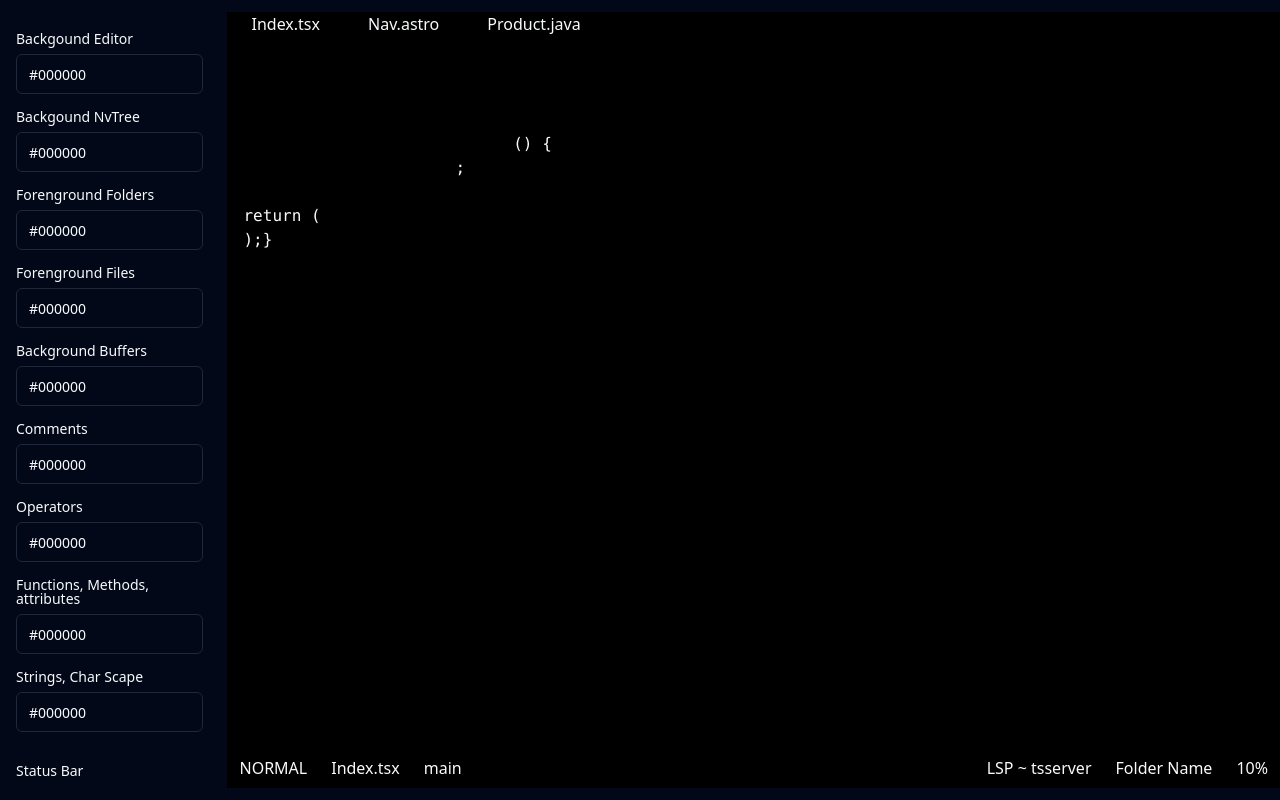
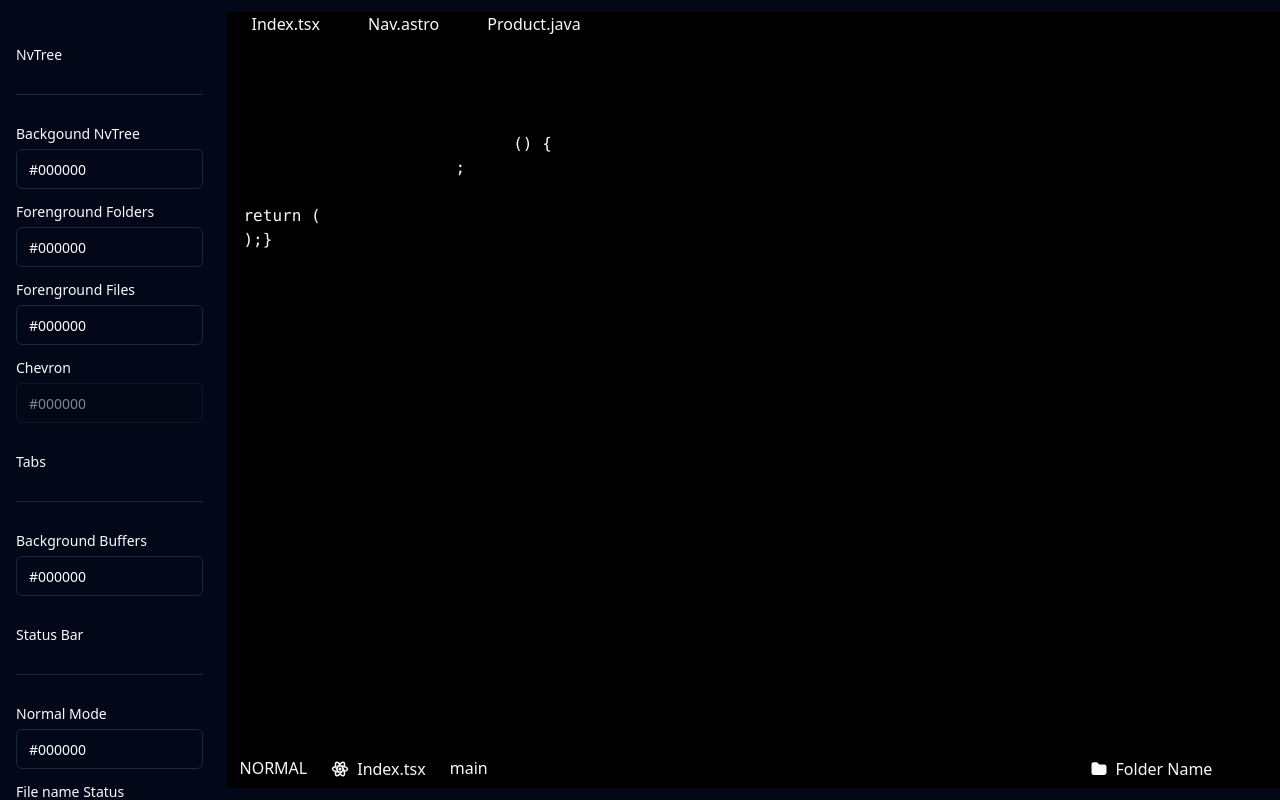
Before and after one commit to AlexNarvaez00/nvchad-theme-creator, a React (Vite) app: page / in a window 1280 px wide. Built offline with nearby package versions, Linux system fonts and the light colour scheme.

Commit message:
ft: colors changes

```diff
--- a/src/components/Form.tsx
+++ b/src/components/Form.tsx
@@ -14,12 +14,9 @@ export default function Form() {
 
   return (
     <form className={`grid gap-4`}>
-      <InputForm
-        label="Backgound Editor"
-        name="background"
-        value={state.background}
-        onChange={handleChange}
-      />
+      <section className="mt-4 grid gap-4">
+        <Title type="h4">NvTree</Title>
+        <Separator className="my-4" />
         <InputForm
           label="Backgound NvTree"
           name="backgroundTree"
@@ -39,11 +36,70 @@ export default function Form() {
           onChange={handleChange}
         />
         <InputForm
+          label="Chevron"
+          name="foregroundComments"
+          value={state.foregroundComments}
+          onChange={handleChange}
+          disabled={true}
+        />
+
+      </section>
+      <section className="mt-4 grid gap-4">
+        <Title type="h4">Tabs</Title>
+        <Separator className="my-4" />
+        <InputForm
           label="Background Buffers"
           name="backgroundTabs"
           value={state.backgroundTabs}
           onChange={handleChange}
         />
+      </section>
+
+      <section className="mt-4 grid gap-4">
+        <Title type="h4">Status Bar</Title>
+        <Separator className="my-4" />
+        <InputForm
+          label="Normal Mode"
+          name="backgroundMode"
+          value={state.backgroundMode}
+          onChange={handleChange}
+        />
+        <InputForm
+          label="File name Status"
+          name="backgroundFileName"
+          value={state.backgroundFileName}
+          onChange={handleChange}
+        />
+        <InputForm
+          label="LSP color"
+          name="backgroundMode"
+          value={state.backgroundMode}
+          onChange={handleChange}
+          disabled={true}
+        />
+        <InputForm
+          label="Percentage file"
+          name="forendgroundPerDocument"
+          value={state.forendgroundPerDocument}
+          onChange={handleChange}
+        />
+        <InputForm
+          label="Name folder"
+          name="backgroundFolderIcon"
+          value={state.backgroundFolderIcon}
+          onChange={handleChange}
+        />
+      </section>
+      <section className="mt-4 grid gap-4">
+        <Title type="h4">Editor</Title>
+        <Separator className="my-4" />
+        <InputForm
+          label="Backgound Editor"
+          name="background"
+          value={state.background}
+          onChange={handleChange}
+        />
+
         <InputForm
           label="Comments"
           name="foregroundComments"
@@ -68,40 +124,6 @@ export default function Form() {
           value={state.foregroundString}
           onChange={handleChange}
         />
-      <section className="mt-4 grid gap-4">
-        <Title type="h4">Status Bar</Title>
-        <Separator className="my-4" />
-        <InputForm
-          label="Normal Mode"
-          name="backgroundMode"
-          value={state.backgroundMode}
-          onChange={handleChange}
-        />
-        <InputForm
-          label="File name Status"
-          name="backgroundFileName"
-          value={state.backgroundFileName}
-          onChange={handleChange}
-        />
-        <InputForm
-          label="LSP color"
-          name="forendgroundLSP"
-          value={state.forendgroundLSP}
-          onChange={handleChange}
-        />
-
-        <InputForm
-          label="Percentage file"
-          name="forendgroundPerDocument"
-          value={state.forendgroundPerDocument}
-          onChange={handleChange}
-        />
-        <InputForm
-          label="Name folder"
-          name="backgroundFolderIcon"
-          value={state.backgroundFolderIcon}
-          onChange={handleChange}
-        />
       </section>
     </form>
   );
--- a/src/components/InputForm.tsx
+++ b/src/components/InputForm.tsx
@@ -7,15 +7,16 @@ interface Props {
   label: string;
   name: string;
   value:string;
+  disabled?:  boolean;
 }
 
-export default function InputForm({ onChange, label, name, value  }: Props) {
+export default function InputForm({ onChange, label, name, value, disabled  }: Props) {
   const id = useId();
 
   return (
     <div className={`grid w-full max-w-sm items-center gap-2`}>
       <Label htmlFor={id}>{label}</Label>
-      <Input id={id} name={name} onChange={onChange} value={value} />
+      <Input id={id} disabled={disabled} name={name} onChange={onChange} value={value} />
     </div>
   );
 }
--- a/src/components/NvStatusBar.tsx
+++ b/src/components/NvStatusBar.tsx
@@ -1,3 +1,4 @@
+import { IconBrandReact, IconFolderFilled } from "@tabler/icons-react";
 import { NvStatusBarTypes } from "@/types/nvStatusBarTypes";
 
 interface Props extends NvStatusBarTypes {}
@@ -23,21 +24,38 @@ export default function NvStatusBar({
         >
           Normal
         </div>
-        <div className={`px-3`} style={{ background: backgroundFileName }}>
-          Index.tsx
+        <div
+          className={`px-3 flex gap-2 items-center`}
+          style={{ background: backgroundFileName }}
+        >
+          <IconBrandReact size={"18px"} /> Index.tsx
         </div>
         <div className={`px-3`} style={{ background: backgroundBranch }}>
           main
         </div>
       </div>
       <div className={`flex`}>
-        <div className={`px-3`} style={{ background: forendgroundLSP }}>
+        <div className={`px-3`} style={{ color: forendgroundLSP }}>
           LSP ~ tsserver
         </div>
-        <div className={`px-3`} style={{ background: backgroundFolderIcon }}>
+        <div
+          className={`px-3 flex items-center`}
+          style={{
+            background: backgroundFileName,
+          }}
+        >
+          <span className="px-2 py-1" style={{ background: backgroundFolderIcon }}>
+            <IconFolderFilled size={"18px"}/>
+          </span>
           Folder Name
         </div>
-        <div className={`px-3`} style={{ background: forendgroundPerDocument }}>
+        <div
+          className={`px-3`}
+          style={{
+            background: backgroundFileName,
+            color: forendgroundPerDocument,
+          }}
+        >
           10%
         </div>
       </div>
--- a/src/components/NvTree.tsx
+++ b/src/components/NvTree.tsx
@@ -2,14 +2,20 @@ import NvTreeItem from "./NvTreeItem";
 import { NvTreeTypes } from "@/types/nvTreeTypes";
 import {
   IconBrandReact,
+  IconChevronRight,
   IconCoffee,
   IconFolderFilled,
   IconRocket,
 } from "@tabler/icons-react";
 
-interface Props extends NvTreeTypes{}
+interface Props extends NvTreeTypes {}
 
-export default function NvTree({ foregroundFolders, foregroundFiles, backgroundTree }: Props) {
+export default function NvTree({
+  foregroundFolders,
+  foregroundChevron,
+  foregroundFiles,
+  backgroundTree,
+}: Props) {
   return (
     <>
       <div
@@ -18,25 +24,42 @@ export default function NvTree({ foregroundFolders, foregroundFiles, backgroundT
       >
         <ul>
           <NvTreeItem>
-            <span className={`flex gap-1 items-center`} style={{ color: foregroundFolders }}>
+            <span
+              className={`flex gap-1 items-center`}
+              style={{ color: foregroundFolders }}
+            >
+              <IconChevronRight
+                size={"18px"}
+                className="-ml-[20px]"
+                style={{ color: foregroundChevron }}
+              />
               <IconFolderFilled size={"18px"} />
               src
             </span>
           </NvTreeItem>
           <NvTreeItem>
-            <span className={`flex gap-1 items-center`} style={{ color: foregroundFiles }}>
+            <span
+              className={`flex gap-1 items-center`}
+              style={{ color: foregroundFiles }}
+            >
               <IconBrandReact size={"18px"} />
               Index.tsx
             </span>
           </NvTreeItem>
           <NvTreeItem>
-            <span className={`flex gap-1 items-center`} style={{ color: foregroundFiles }}>
+            <span
+              className={`flex gap-1 items-center`}
+              style={{ color: foregroundFiles }}
+            >
               <IconRocket size={"18px"} />
               Nav.astro
             </span>
           </NvTreeItem>
           <NvTreeItem>
-            <span className={`flex gap-1 items-center`} style={{ color: foregroundFiles }}>
+            <span
+              className={`flex gap-1 items-center`}
+              style={{ color: foregroundFiles }}
+            >
               <IconCoffee size={"18px"} />
               Product.java
             </span>
--- a/src/components/Nvim.tsx
+++ b/src/components/Nvim.tsx
@@ -34,6 +34,7 @@ export default function Nvim() {
           foregroundFolders={`${state.foregroundFolders}`}
           foregroundFiles={`${state.foregroundFiles}`}
           backgroundTree={`${state.backgroundTree}`}
+          foregroundChevron={`${state.foregroundComments}`}
         />
       </section>
       <div className="status-bar w-full">
@@ -42,7 +43,7 @@ export default function Nvim() {
           backgroundMode={`${state.backgroundMode}`}
           backgroundFileName={`${state.backgroundFileName}`}
           backgroundBranch={`${state.backgroundBranch}`}
-          forendgroundLSP={`${state.forendgroundLSP}`}
+          forendgroundLSP={`${state.backgroundMode}`}
           backgroundFolderIcon={`${state.backgroundFolderIcon}`}
           forendgroundPerDocument={`${state.forendgroundPerDocument}`}
         />
--- a/src/contexts/color-nvim-provider.tsx
+++ b/src/contexts/color-nvim-provider.tsx
@@ -5,10 +5,7 @@ import { NvTreeTypes } from "@/types/nvTreeTypes";
 import { createContext, useState } from "react";
 
 interface State
-  extends NvEditorTypes,
-    NvTabsTypes,
-    NvStatusBarTypes,
-    NvTreeTypes {}
+  extends NvEditorTypes, NvTabsTypes, NvStatusBarTypes, NvTreeTypes {}
 
 interface Props {
   children: React.ReactNode;
@@ -39,6 +36,7 @@ const initialState: State = {
   foregroundString: `#000000`,
   forendgroundLSP: `#000000`,
   forendgroundPerDocument: `#000000`,
+  foregroundChevron: `#000000`,
 };
 
 export const ColorsNvimContext = createContext<StateProvider>({
--- a/src/types/nvTreeTypes.ts
+++ b/src/types/nvTreeTypes.ts
@@ -1,5 +1,6 @@
 export interface NvTreeTypes {
+  backgroundTree: string;
+  foregroundChevron: string;
+  foregroundFiles: string;
   foregroundFolders: string;
-  foregroundFiles: string;
-  backgroundTree: string;
 }
```
Lines whose indentation alone changed are shown as unchanged.
